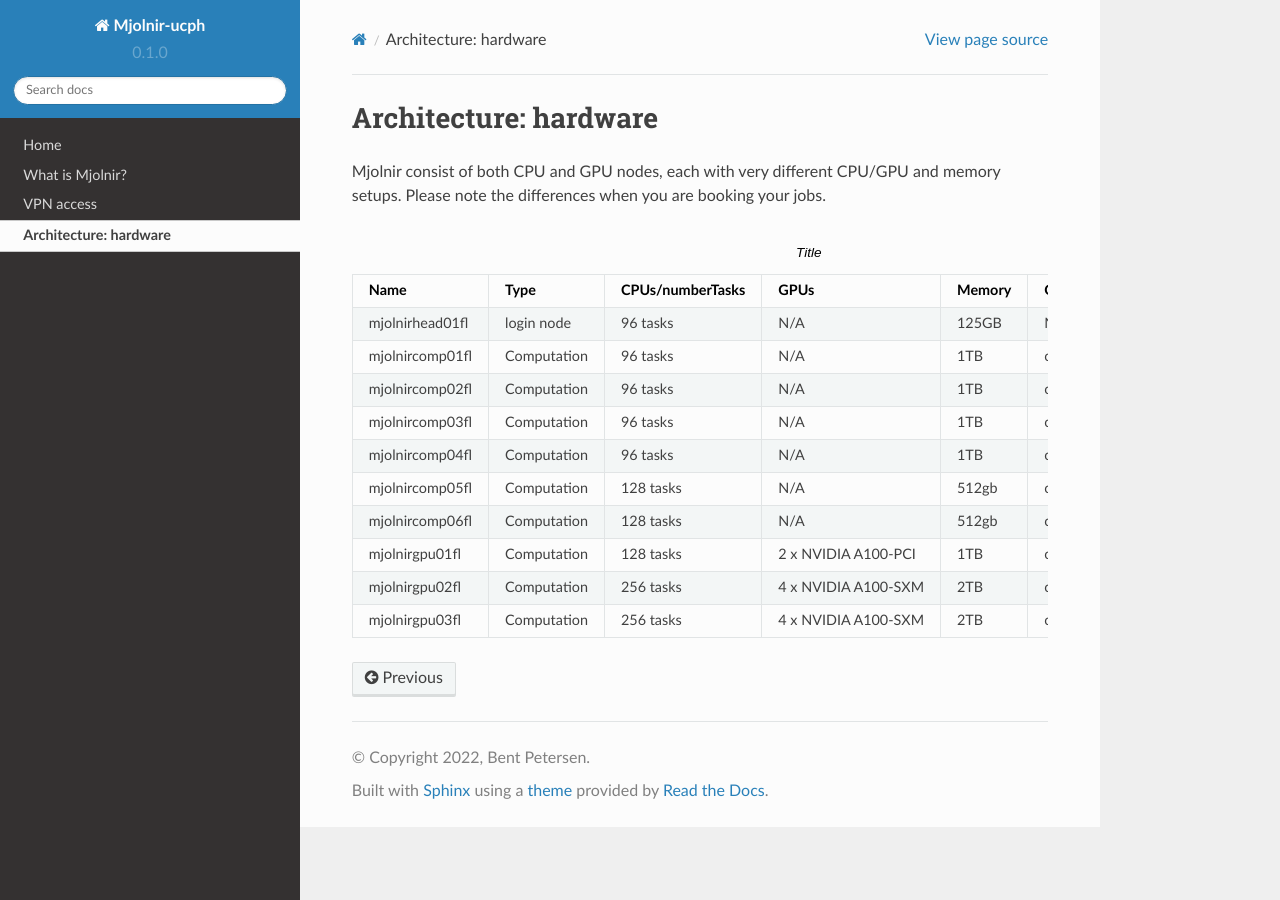
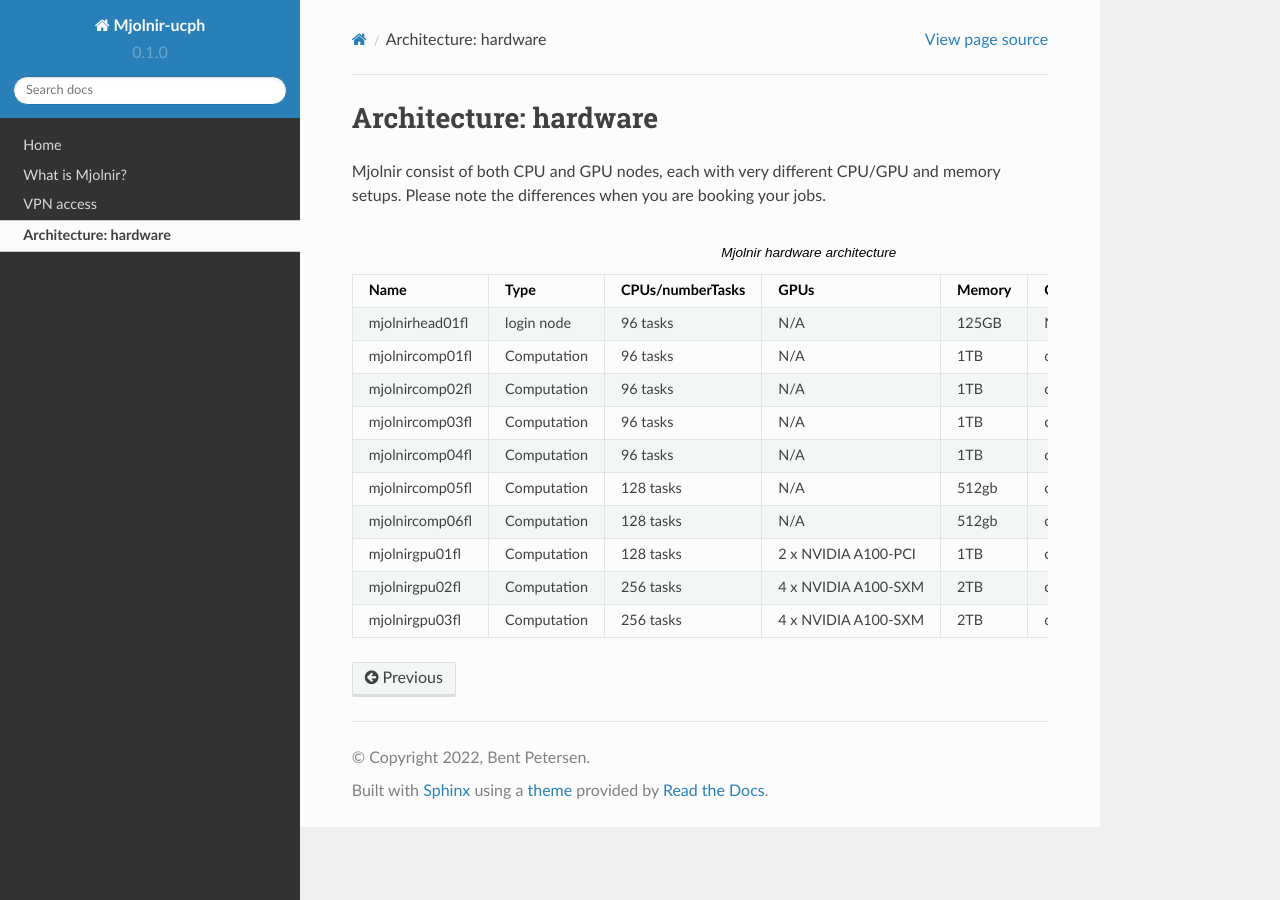
Before and after one commit to bentpetersendk/mjolnir_ucph, a Sphinx documentation site: the page built from docs/source/architecture_hardware.rst, in a window 1280 px wide. Built offline with Sphinx 7.4.7 and the Read the Docs theme 2.0.0, drawn with Linux system fonts in a browser that asks for light colours.

Commit message:
Update architecture_hardware.rst

```diff
--- a/docs/source/architecture_hardware.rst
+++ b/docs/source/architecture_hardware.rst
@@ -4,7 +4,7 @@
 Mjolnir consist of both CPU and GPU nodes, each with very different CPU/GPU and memory setups.
 Please note the differences when you are booking your jobs.
 
-.. list-table:: Title
+.. list-table:: Mjolnir hardware architecture
    :widths: 14 14 14 14 14 10
    :header-rows: 1
 
```
